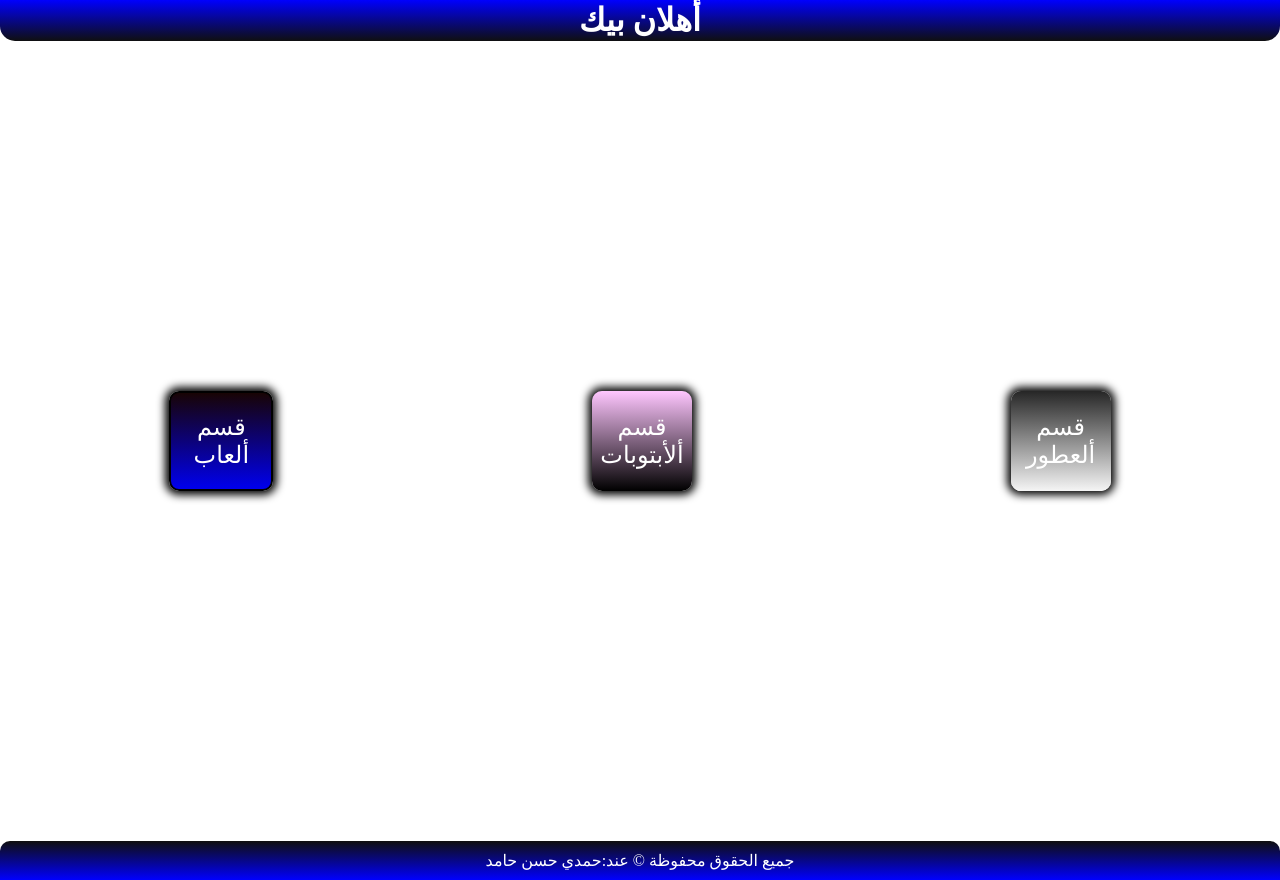
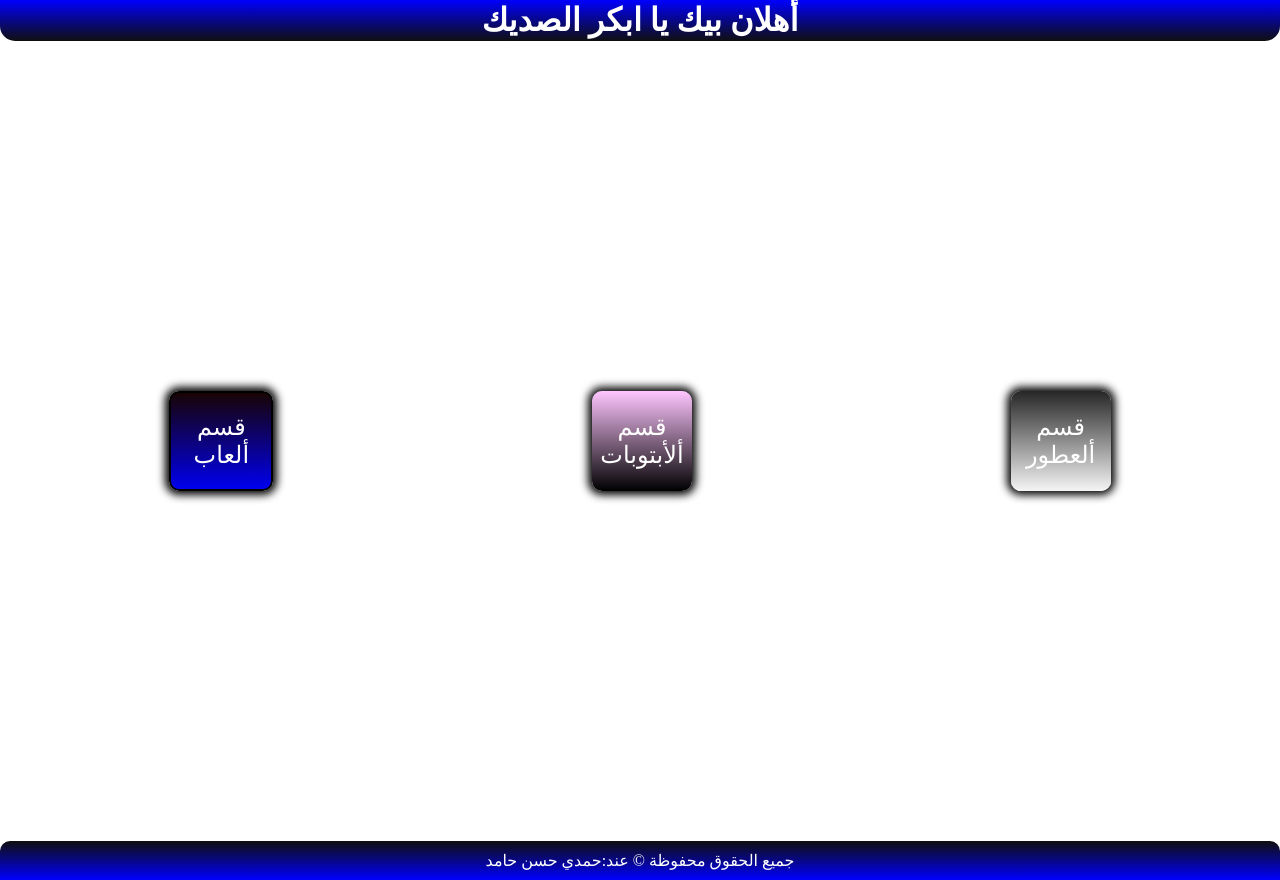
Before and after one commit to Hmadi8/my-wbsit, a plain HTML site: page index.html in a window 1280 px wide. Drawn offline with Linux system fonts and the light colour scheme.

Commit message:
Update index.html
moder

```diff
--- a/index.html
+++ b/index.html
@@ -11,7 +11,7 @@
 </head>
 <body>
 <header>
-  <h1 >أهلان بيك</h1>
+  <h1 >أهلان بيك يا ابكر الصديك</h1>
 </header>
   <main>
       <div>
```
